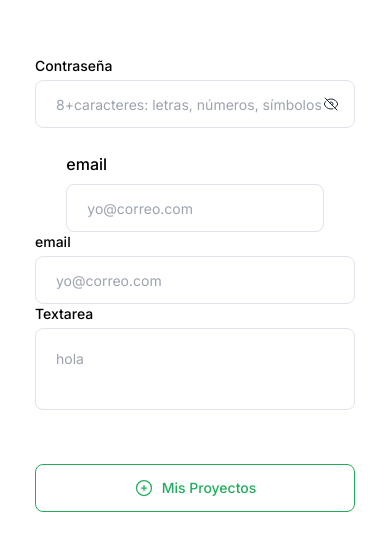
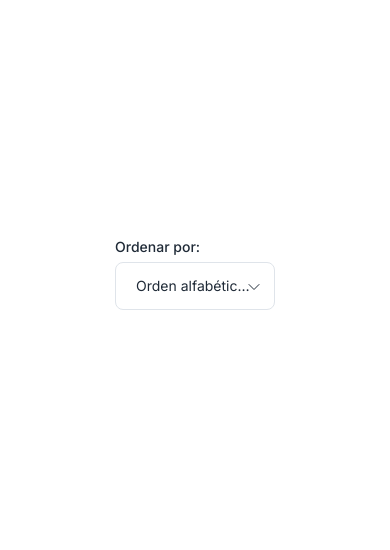
Before and after one commit to marcopdonoso/impromec-calculador, a Next.js app: page / in a window 390 px wide. Shown: the part 150-700 px from the top of the page. Built offline with nearby package versions, Linux system fonts and the light colour scheme.

Commit message:
agrega componente MyListbox

```diff
--- a/package.json
+++ b/package.json
@@ -9,6 +9,7 @@
     "lint": "next lint"
   },
   "dependencies": {
+    "@headlessui/react": "^2.0.4",
     "@heroicons/react": "^2.1.3",
     "clsx": "^2.1.1",
     "next": "14.2.3",
--- a/src/app/page.tsx
+++ b/src/app/page.tsx
@@ -1,25 +1,17 @@
 'use client'
-import Button from '@/components/Button'
-import Input from '@/components/Input'
-import Textarea from '@/components/Textarea'
-import { PlusCircleIcon } from '@heroicons/react/24/outline'
+import MyListbox from '@/components/MyListbox'
+
+const opciones = [
+  { value: '1.5', text: 'Orden alfabético (A-Z)' },
+  { value: '2.5', text: '2.5 mm2' },
+  { value: '4', text: '4 mm2' },
+  { value: '6', text: '6 mm2' },
+]
 
 export default function Home() {
   return (
     <div className="flex h-screen flex-col items-center justify-center">
-      <br />
-      <Input
-        variant="password"
-        label="Contraseña"
-        placeholder="8+caracteres: letras, números, símbolos"
-      />
-      <br />
-      <Input variant="large" label="email" placeholder="yo@correo.com" />
-      <Input label="email" placeholder="yo@correo.com" />
-      <Textarea label="Textarea" placeholder="hola" />
-      <Button variant="add" icon={<PlusCircleIcon />}>
-        Mis Proyectos
-      </Button>
+      <MyListbox variant="small" options={opciones} label="Ordenar por:" />
     </div>
   )
 }
--- /dev/null
+++ b/src/components/MyListbox.tsx
@@ -0,0 +1,110 @@
+import {
+  Field,
+  Label,
+  Listbox,
+  ListboxButton,
+  ListboxOption,
+  ListboxOptions,
+  Transition,
+} from '@headlessui/react'
+import { ChevronDownIcon, ChevronUpIcon } from '@heroicons/react/24/outline'
+import clsx from 'clsx'
+import { useState } from 'react'
+
+type ListBoxVariant = 'small' | 'medium' | 'large' | 'order'
+
+const variants: Record<ListBoxVariant, string> = {
+  small: 'w-40 sm:w-[14vw] sm:min-w-min',
+  medium: 'w-[19vw] sm:min-w-min',
+  large: 'w-80 sm:w-[32vw] sm:min-w-min',
+  order: 'w-fit flex items-center gap-1',
+}
+
+interface Option {
+  text: string
+  value: string | number
+}
+
+interface MyListboxProps {
+  variant?: ListBoxVariant
+  label?: string
+  options: Option[]
+  className?: string
+}
+
+export default function MyListbox({
+  variant = 'small',
+  label,
+  options,
+  className,
+}: MyListboxProps) {
+  const [selected, setSelected] = useState(options[0])
+  const [isOpen, setIsOpen] = useState(false)
+
+  return (
+    <Field className={clsx(variants[variant], className)}>
+      <Label
+        className={clsx(
+          'font-medium text-gray-text',
+          variant !== 'order' && 'truncate text-sm sm:text-base'
+        )}
+      >
+        {label}
+      </Label>
+      <Listbox value={selected} onChange={setSelected}>
+        <ListboxButton
+          onClick={() => setIsOpen(!isOpen)}
+          className={clsx(
+            'relative text-gray-text',
+            variant === 'order'
+              ? 'w-fit pr-10 text-end'
+              : 'mt-1 h-12 w-full truncate rounded-lg border border-gray-input px-5 text-left text-sm focus:outline-none sm:mt-2 sm:text-base'
+          )}
+        >
+          {selected.text}
+          {isOpen ? (
+            <ChevronUpIcon
+              className={clsx(
+                'pointer-events-none absolute right-3 w-4',
+                variant === 'order' ? 'top-1' : 'top-4'
+              )}
+              aria-hidden="true"
+            />
+          ) : (
+            <ChevronDownIcon
+              className={clsx(
+                'pointer-events-none absolute right-3 w-4',
+                variant === 'order' ? 'top-1' : 'top-4'
+              )}
+              aria-hidden="true"
+            />
+          )}
+        </ListboxButton>
+        <Transition
+          leave="transition ease-in duration-100"
+          leaveFrom="opacity-100"
+          leaveTo="opacity-0"
+        >
+          <ListboxOptions
+            anchor="bottom"
+            className={clsx(
+              'shadow-shadow mt-1 rounded-md py-2 text-gray-text shadow focus:outline-none sm:mt-2',
+              variant !== 'order' && 'w-[var(--button-width)]'
+            )}
+          >
+            {options.map((option) => (
+              <ListboxOption
+                key={option.value}
+                value={option}
+                className="cursor-default select-none truncate border-t border-gray-background px-5 py-2 text-sm first:border-t-0 data-[focus]:bg-gray-button_primary data-[focus]:text-gray-white sm:text-base"
+                onClick={() => setIsOpen(false)}
+              >
+                {option.text}
+              </ListboxOption>
+            ))}
+          </ListboxOptions>
+        </Transition>
+      </Listbox>
+    </Field>
+  )
+}
--- a/tailwind.config.ts
+++ b/tailwind.config.ts
@@ -7,6 +7,8 @@ const config: Config = {
     './src/app/**/*.{js,ts,jsx,tsx,mdx}',
   ],
   theme: {
+    transparent: 'transparent',
+    current: 'currentColor',
     colors: {
       red: '#DA0027',
       red_alt: '#FEEBEB',
@@ -27,6 +29,7 @@ const config: Config = {
         background_alt: '#FAFAFA',
         white: '#FFFFFF',
       },
+      shadow: 'rgba(160, 175, 195, 0.4)',
     },
     extend: {
       backgroundImage: {
```
Also changed, not shown: 1 other file (tests, documents, lock files or other folders).
